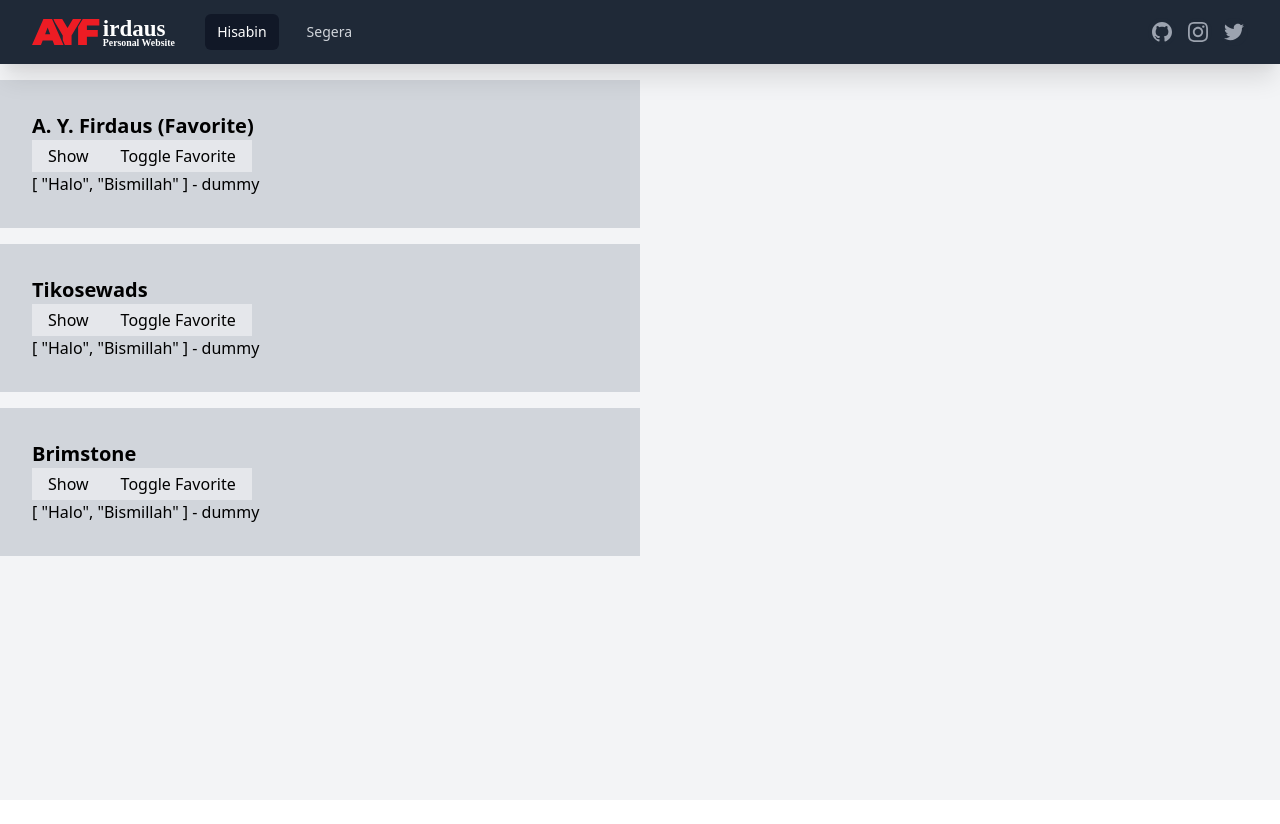
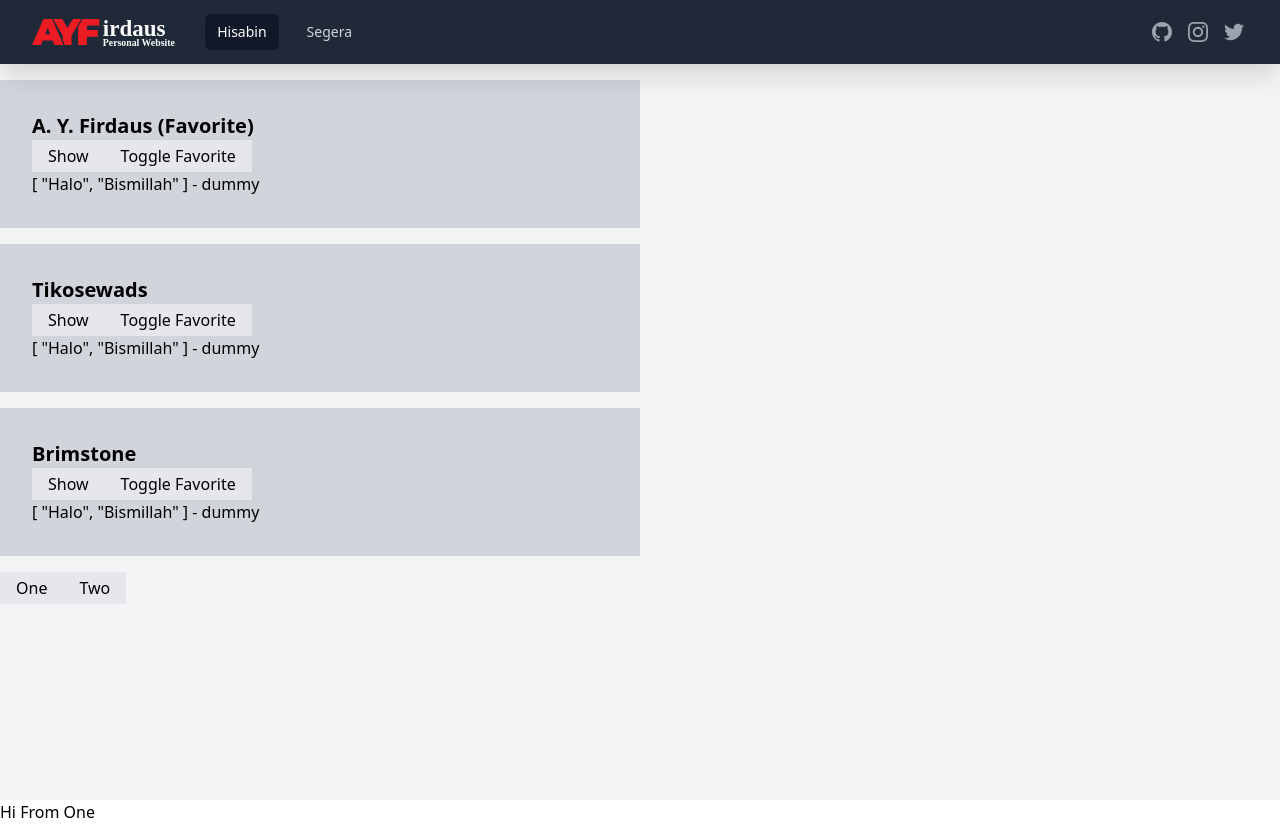
Before and after one commit to amyar32/vuejs-cli-playground, a Vue app: page / in a window 1280 px wide. Before the commit the page ends 800 px from the top, so only its background shows below. Built offline with nearby package versions, Linux system fonts and the light colour scheme.

Commit message:
update dynamic comp

```diff
--- a/src/App.vue
+++ b/src/App.vue
@@ -6,12 +6,17 @@
     >
       <!-- <dark-toggler message="Mode" @toggle-dark="toggleDark"></dark-toggler> -->
       <parent></parent>
+
+      <!-- penggunaan dynamic component -->
+      <dynamic-component></dynamic-component>
     </div>
   </div>
 </template>
 
 <script>
+import DynamicComponent from "./components/DynamicComponent";
 export default {
+  components: { DynamicComponent },
   data() {
     return {
       isDark: false,
--- a/src/components/DarkModeButton.vue
+++ b/src/components/DarkModeButton.vue
@@ -43,7 +43,7 @@ export default {
 };
 </script>
 
-<style lang="postcss">
+<style lang="postcss" scoped>
 .btn {
   @apply px-6 py-1 text-white font-bold shadow-md rounded-xl;
 }
--- /dev/null
+++ b/src/components/DynamicComponent.vue
@@ -0,0 +1,34 @@
+<template>
+  <button class="btn" @click="setActiveComponent('dynamic-one')">One</button>
+  <button class="btn" @click="setActiveComponent('dynamic-two')">Two</button>
+
+  <!-- attribut `is` isinya sesuai dengan nama komponen yang akan ditampilkan -->
+  <!-- keep-alive digunakan untuk menyimpan sisa component dalam cache, jadi ketika berubah tidak hilang yang sebelumnya -->
+  <!-- teleport diguanakan untuk memindahkan element ke tempat yang kita mau sesuai atribut `to` menggunakan css selector -->
+  <!-- fragment, fitur yang memungkinkan menulis beberapa top level html, tetapi di vue 3 tidak perlu -->
+  <teleport to="body"
+    ><keep-alive> <component :is="activeComponent"></component> </keep-alive
+  ></teleport>
+</template>
+
+<script>
+import DynamicOne from "./DynamicOne.vue";
+import DynamicTwo from "./DynamicTwo.vue";
+export default {
+  components: { DynamicOne, DynamicTwo },
+  data() {
+    return { activeComponent: "dynamic-one" };
+  },
+  methods: {
+    setActiveComponent(component) {
+      this.activeComponent = component;
+    },
+  },
+};
+</script>
+
+<style lang="postcss" scoped>
+.btn {
+  @apply bg-gray-200 px-4 py-1;
+}
+</style>
--- /dev/null
+++ b/src/components/DynamicOne.vue
@@ -0,0 +1,3 @@
+<template>
+  <h1>Hi From One</h1>
+</template>
--- /dev/null
+++ b/src/components/DynamicTwo.vue
@@ -0,0 +1,3 @@
+<template>
+  <h1>Hi From Two</h1>
+</template>
```
